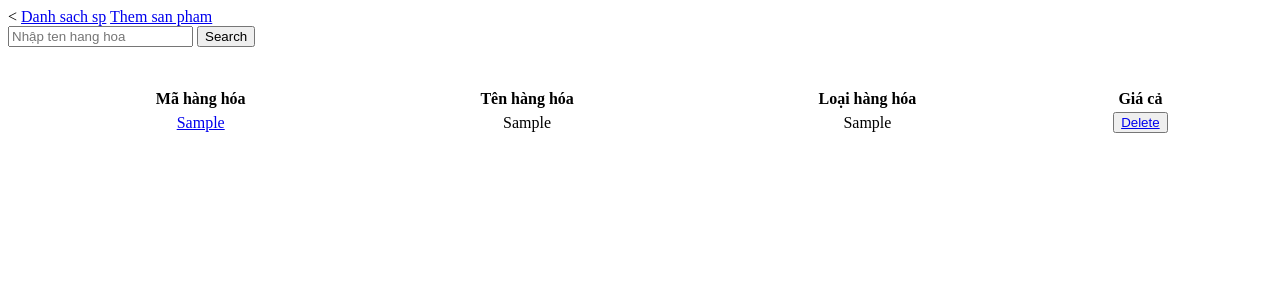
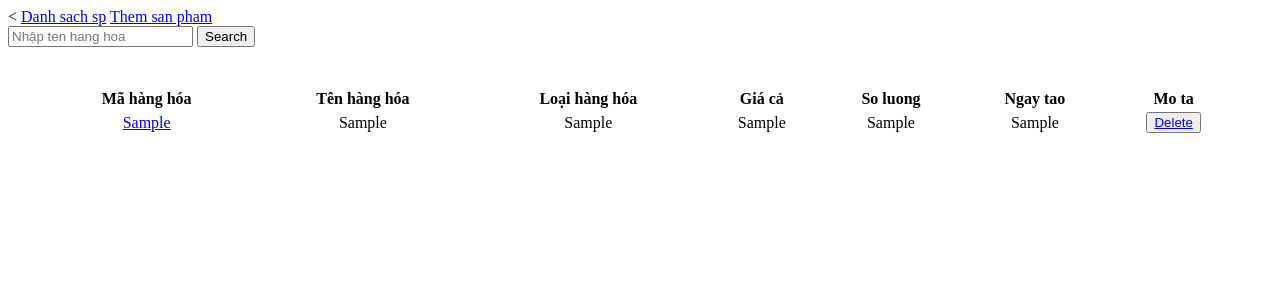
Before and after one commit to hoang-van-hung/module2-practice, a PHP site: page / in a window 1280 px wide. Shown: the top 300 px of the page. Run offline with PHP 8.4, Linux system fonts and the light colour scheme; tables that the repository leaves empty or names only in its code hold one stand-in row (values such as "Sample post"); classes that the project's autoload settings leave out are loaded by file name.

Commit message:
module2 practice2

```diff
--- a/Source-code/View/item/item-list.php
+++ b/Source-code/View/item/item-list.php
@@ -4,6 +4,9 @@
         <th>Tên hàng hóa</th>
         <th>Loại hàng hóa</th>
         <th>Giá cả</th>
+        <th>So luong</th>
+        <th>Ngay tao</th>
+        <th>Mo ta</th>
     </tr>
     <?php foreach ($item_list as $key => $item): ?>
         <tr>
@@ -13,6 +16,9 @@
             </td>
             <td><?php echo $item['loai_hang'] ?></td>
             <td><?php echo $item['gia_ca'] ?></td>
+            <td><?php echo $item['so_luong'] ?></td>
+            <td><?php echo $item['ngay_tao'] ?></td>
+            <td><?php echo $item['mo_ta'] ?></td>
             <td>
                 <button type="submit" class="btn btn-warning"><a
                         onclick="return confirm('Do you want to delete this item <?php echo $item['ten_hang'] ?>')"
```
Also changed, not shown: Source-code/View/item/item-update.php (+7 -0 lines), Source-code/View/item/item-infor.php (deleted).
